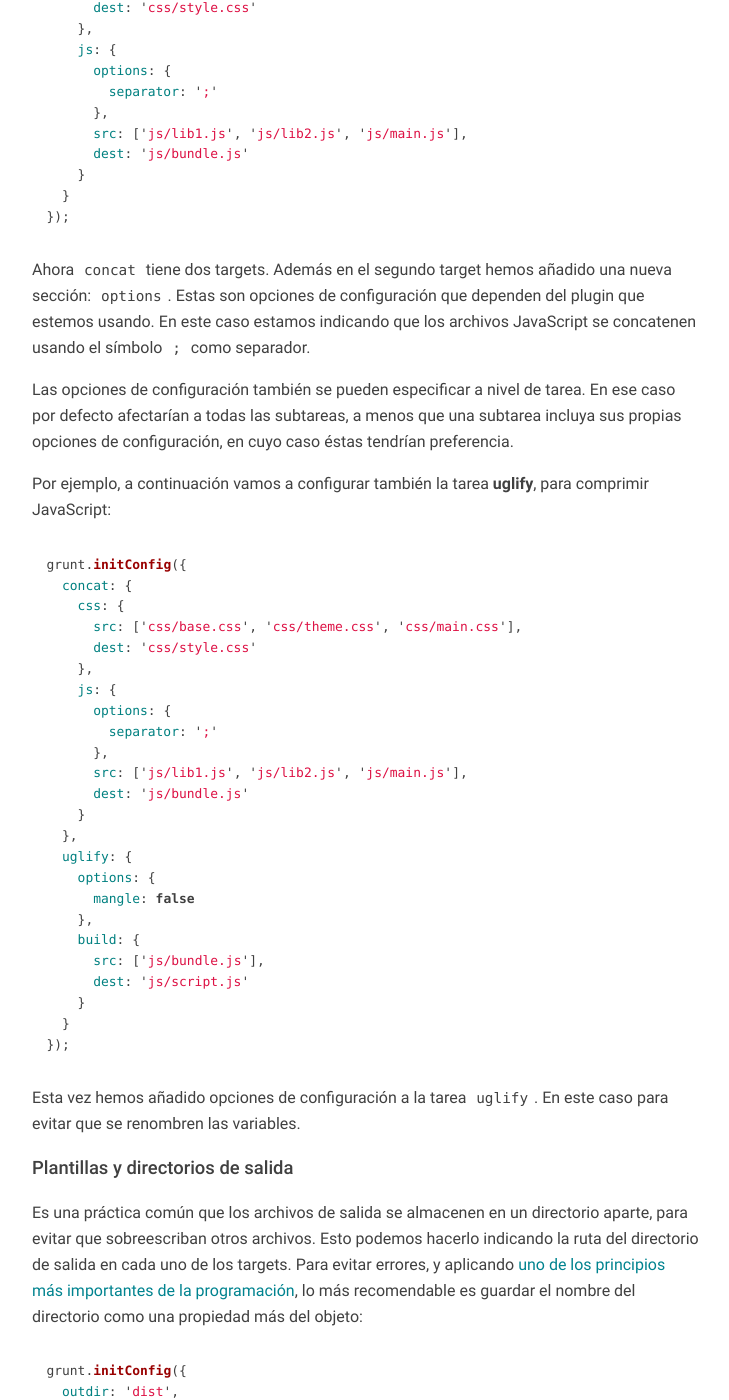
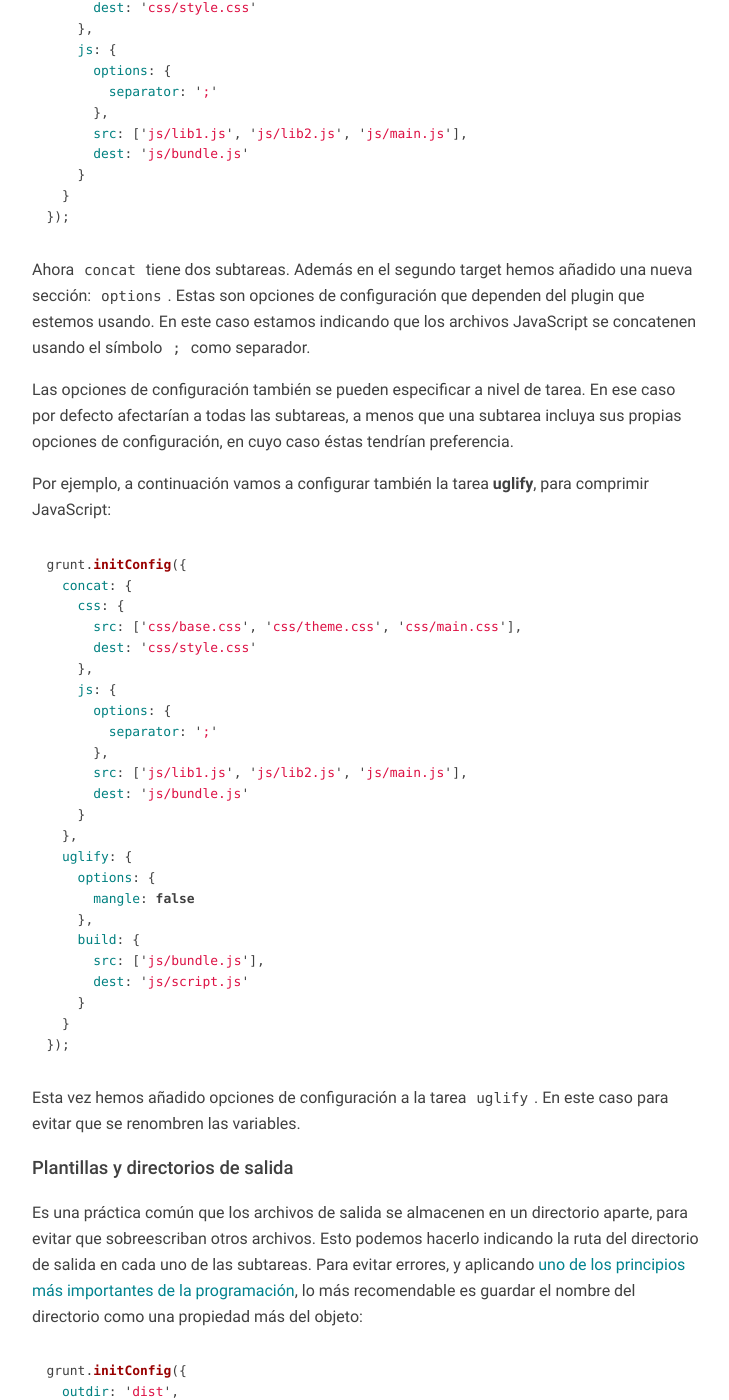
Before and after one commit to srus/srus.github.io, a Jekyll site: the page built from _posts/2014-11-08-automatizando-tareas-con-grunt.md, in a window 1280 px wide and 1400 px high, scrolled down 5722 px. Shown: the whole window, without its empty margins (274-1003 px from the left). Built offline with Jekyll 4.4.1, drawn with Linux system fonts in a browser that asks for light colours; Markdown is read by kramdown in place of the engine named in the settings; comment, search, counter and statistics services are not loaded; some of the changed text lies outside the part shown.

Commit message:
Fix typos, grammar and rename some articles

````diff
--- a/_posts/2014-11-08-automatizando-tareas-con-grunt.md
+++ b/_posts/2014-11-08-automatizando-tareas-con-grunt.md
@@ -152,7 +152,7 @@ grunt.loadNpmTasks('grunt-contrib-uglify');
 
 Estos plugins nos proporcionan las tareas **concat** y **uglify**, respectivamente.
 
-### Configuración de tareas y _targets_
+### Configuración de tareas y subtareas
 
 En Grunt la mayor parte de las tareas, si no todas, están relacionadas con archivos. Por lo general las tareas:
 
@@ -221,7 +221,7 @@ grunt.initConfig({
 });
 ```
 
-Ahora `concat` tiene dos targets. Además en el segundo target hemos añadido una nueva sección: `options`. Estas son opciones de configuración que dependen del plugin que estemos usando. En este caso estamos indicando que los archivos JavaScript se concatenen usando el símbolo `;` como separador.
+Ahora `concat` tiene dos subtareas. Además en el segundo target hemos añadido una nueva sección: `options`. Estas son opciones de configuración que dependen del plugin que estemos usando. En este caso estamos indicando que los archivos JavaScript se concatenen usando el símbolo `;` como separador.
 
 Las opciones de configuración también se pueden especificar a nivel de tarea. En ese caso por defecto afectarían a todas las subtareas, a menos que una subtarea incluya sus propias opciones de configuración, en cuyo caso éstas tendrían preferencia.
 
@@ -258,7 +258,7 @@ Esta vez hemos añadido opciones de configuración a la tarea `uglify`. En este
 
 #### Plantillas y directorios de salida
 
-Es una práctica común que los archivos de salida se almacenen en un directorio aparte, para evitar que sobreescriban otros archivos. Esto podemos hacerlo indicando la ruta del directorio de salida en cada uno de los targets. Para evitar errores, y aplicando [uno de los principios más importantes de la programación](http://en.wikipedia.org/wiki/Don't_repeat_yourself), lo más recomendable es guardar el nombre del directorio como una propiedad más del objeto:
+Es una práctica común que los archivos de salida se almacenen en un directorio aparte, para evitar que sobreescriban otros archivos. Esto podemos hacerlo indicando la ruta del directorio de salida en cada uno de las subtareas. Para evitar errores, y aplicando [uno de los principios más importantes de la programación](http://en.wikipedia.org/wiki/Don't_repeat_yourself), lo más recomendable es guardar el nombre del directorio como una propiedad más del objeto:
 
 ```javascript
 grunt.initConfig({
@@ -290,7 +290,7 @@ grunt.initConfig({
 
 Como vemos, hemos definido una nueva propiedad `outdir` para almacenar el nombre del directorio de salida: `dist`. Y luego usando el [sistema de plantillas](http://gruntjs.com/configuring-tasks#templates) incluido en Grunt, hemos reescrito las rutas de salida de cada target con `<%= outdir %>`.
 
-### Ejecución de tareas y _targets_
+### Ejecución de tareas y subtareas
 
 Finalmente definimos cúal sería la tarea por defecto de Grunt:
 
````
Also changed, not shown: _posts/2010-08-14-forefoot-running.md (+1 -1 lines), _posts/2010-08-18-git-sistema-de-control-de-versiones-distribuido.md (+2 -2 lines), _posts/2010-08-24-gestion-del-tiempo.md (+1 -1 lines), _posts/2010-10-14-la-sinergia.md (+1 -1 lines), _posts/2011-02-27-como-redimensionar-el-disco-duro-en-virtualbox-4.md (renamed from _posts/2011-02-27-como-redimensionar-el-disco-duro-de-una-maquina-en-virtualbox-4.md, +4 -4 lines), _posts/2012-07-12-emprendimiento-y-programadores.md (added, +22 -0 lines), _posts/2012-07-12-por-que-organizar-un-encuentro-de-programadores-javascript-en-sevilla.md (deleted, +0 -26 lines).
